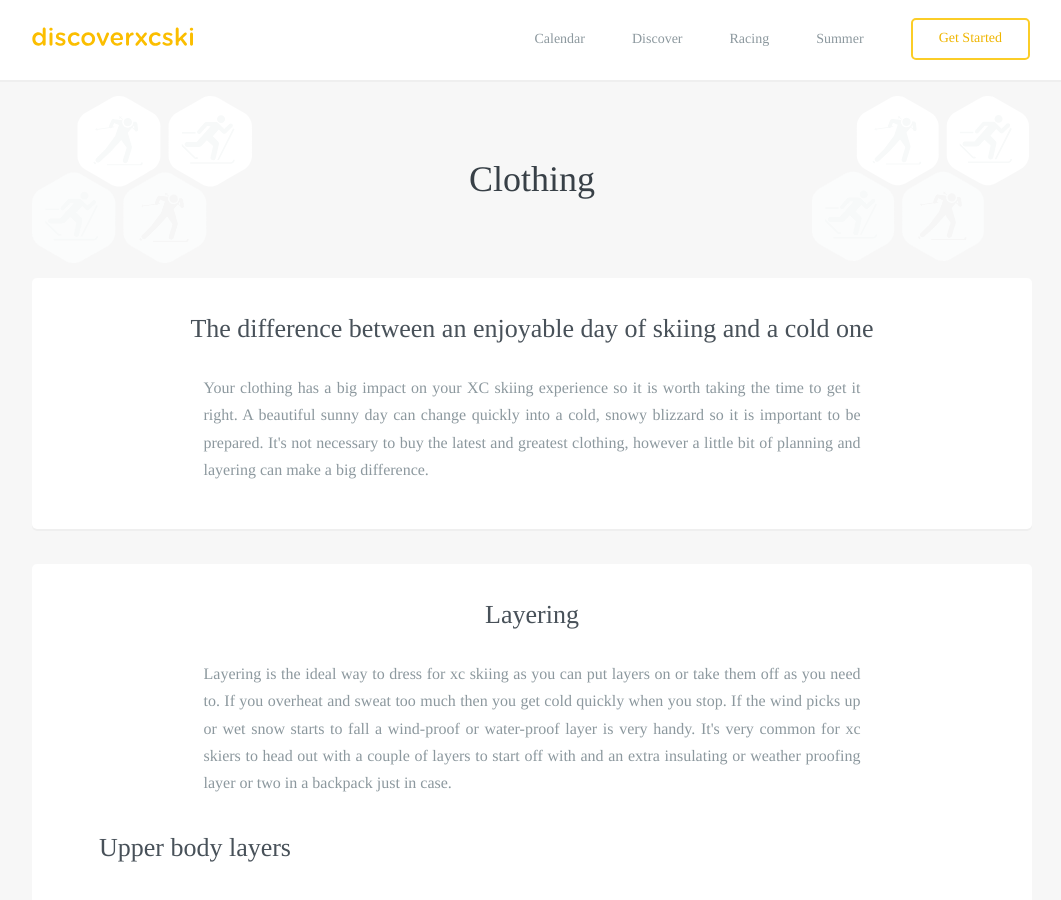
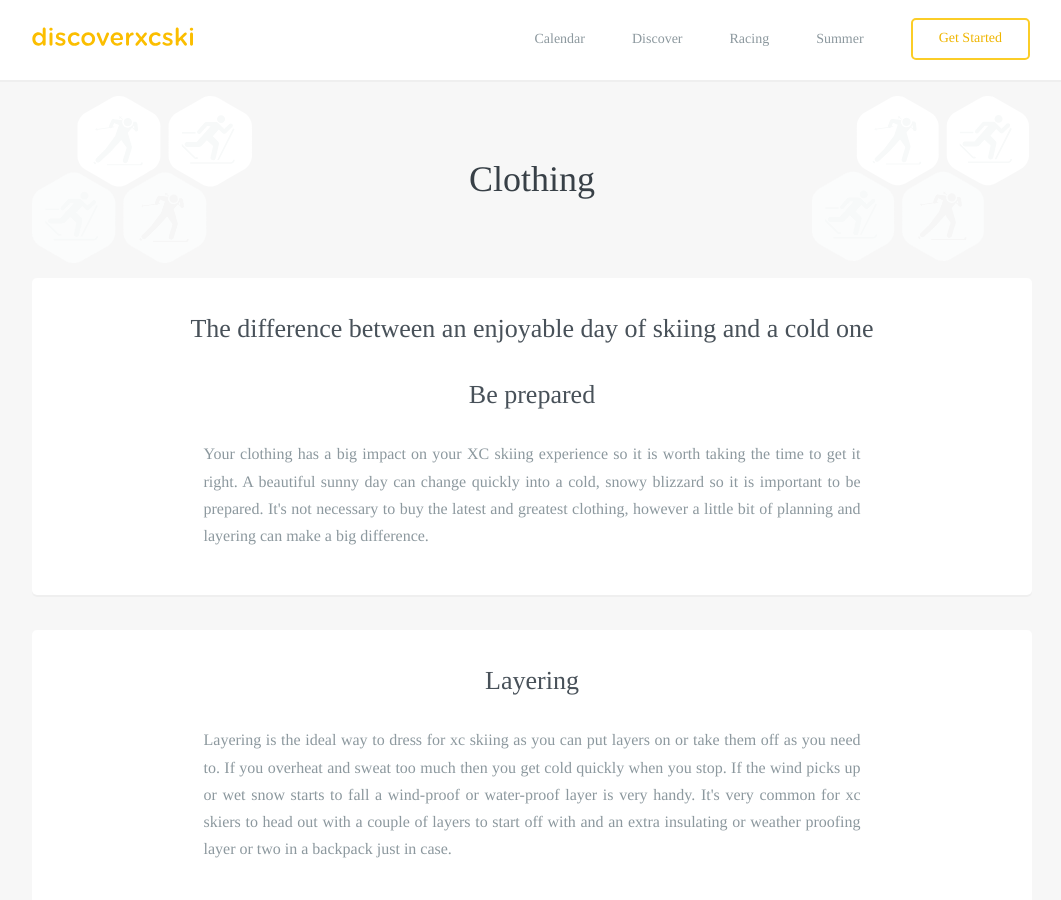
Before and after one commit to robcatto/robcatto.github.io, a Jekyll site: the page built from get-started/clothing/index.html, in a window 1280 px wide and 900 px high. Shown: the whole window, without its empty margins (108-1169 px from the left). Built offline with Jekyll 4.4.1, drawn with Linux system fonts in a browser that asks for light colours; some web fonts are replaced; Markdown is read by kramdown in place of the engine named in the settings.

Commit message:
Update index.html

```diff
--- a/get-started/clothing/index.html
+++ b/get-started/clothing/index.html
@@ -34,6 +34,7 @@ layout: default
 
                  <section class="mobile_section" style="padding-bottom: 45px">
                 <h3>The difference between an enjoyable day of skiing and a cold one</h3>
+                <h3>Be prepared</h3>
                 <p class="left__aligned--p">
                    Your clothing has a big impact on your XC skiing experience so it is worth taking the time to get it right.  A beautiful sunny day can change quickly into a cold, snowy blizzard so it is important to be prepared. It's not necessary to buy the latest and greatest clothing, however a little bit of planning and layering can make a big difference.
                 </p>
```
